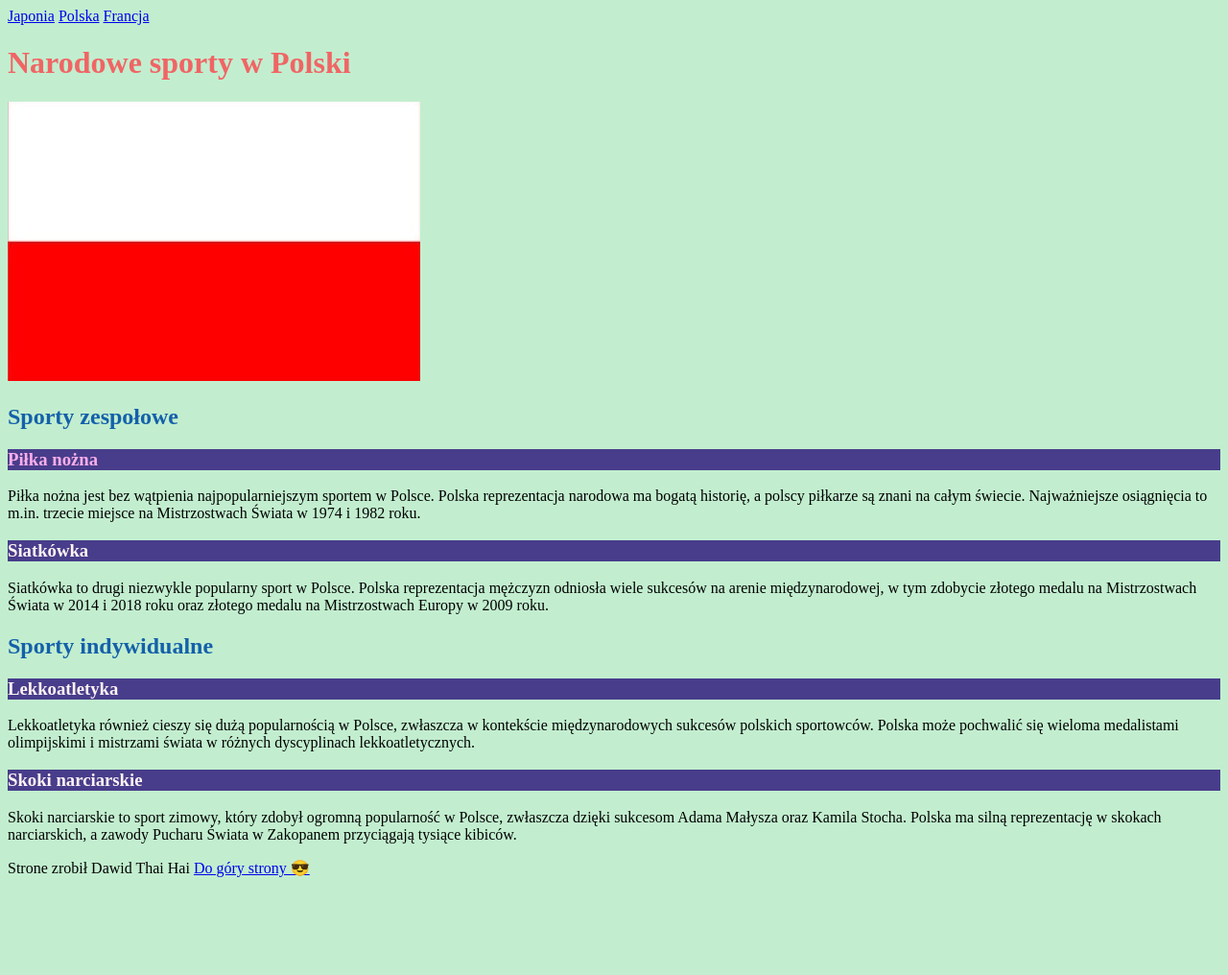
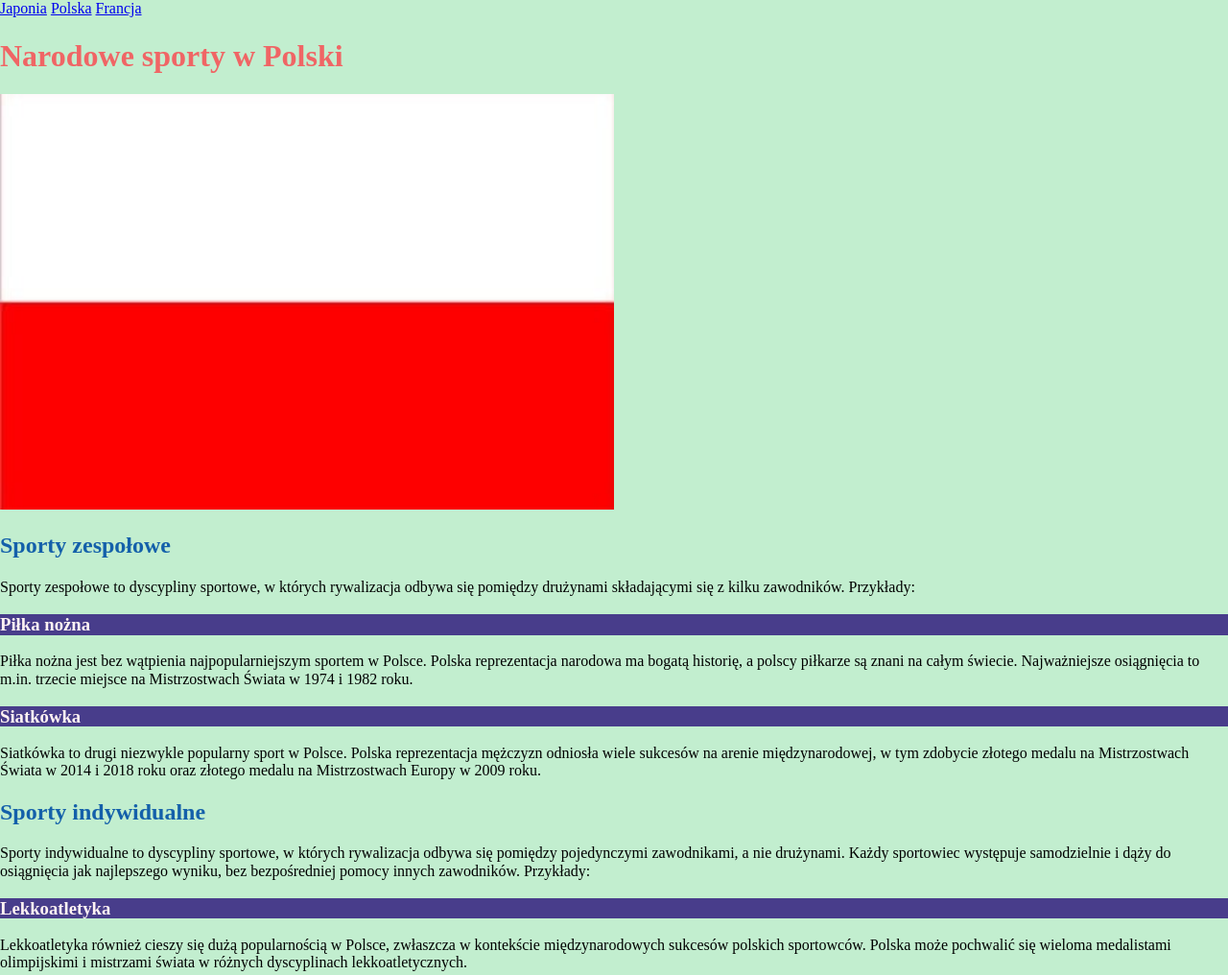
Before and after one commit to Qkari17/Strona_sport, a plain HTML site: page narodowe_sporty_polski.html in a window 1280 px wide. Shown: the top 1016 px of the page at 96% size. Before the commit the page ends 930 px from the top, so only its background shows below. Drawn offline with Linux system fonts and the light colour scheme.

Commit message:
Dodane BEM

```diff
--- a/main.js
+++ b/main.js
@@ -1,7 +1,6 @@
 const firstName = "Dawid"
 const age = 26
 
-alert('halo')
 
 
 console.log(`Nazywam się ${firstName} i mam ${age} lat`);
--- a/narodowe_sporty_polski.html
+++ b/narodowe_sporty_polski.html
@@ -6,47 +6,55 @@
 	<meta name="viewport" content="width=device-width, initial-scale=1.0">
 	<title>Projekt1</title>
 	<link href="style.css" rel="stylesheet" type="text/css">
+	<link href="normalize.css" rel="stylesheet" type="text/css">
 </head>
 
 <body>
 	<header>
-		<nav>
-			<a href="index.html">Japonia</a>
-			<a href="narodowe_sporty_polski.html">Polska</a>
-			<a href="narodowe_sporty_francja.html">Francja</a>
+		<nav class="navigation">
+			<a href="index.html" class="navigation__link">Japonia</a>
+			<a href="narodowe_sporty_polski.html" class="navigation__link">Polska</a>
+			<a href="narodowe_sporty_francja.html" class="navigation__link">Francja</a>
 		</nav>
 	</header>
 	<main>
 		<header>
-			<h1>Narodowe sporty w Polski</h1>
-			<img src="Flaga_polska_110_70_cm.jpg" alt="flagaPolski">
+			<h1 class="header">Narodowe sporty w Polski</h1>
+			<img src="Flaga_polska_110_70_cm.jpg" alt="flagaPolski" class="header__image">
 		</header>
-		<section>
-			<h2>Sporty zespołowe</h2>
-			<article>
-				<h3 class="footBall">Piłka nożna</h3>
-				<p>Piłka nożna jest bez wątpienia najpopularniejszym sportem w Polsce. Polska reprezentacja narodowa ma
+		<section class="section">
+			<h2 class="section__header">Sporty zespołowe</h2>
+			<p class="section_text">Sporty zespołowe to dyscypliny sportowe, w których rywalizacja odbywa się pomiędzy drużynami składającymi
+				się
+				z kilku zawodników. Przykłady:</p>
+			<article class="section__article">
+				<h3 class="section__article_header">Piłka nożna</h3>
+				<p class="section__article_text">Piłka nożna jest bez wątpienia najpopularniejszym sportem w Polsce. Polska reprezentacja narodowa ma
 					bogatą historię, a polscy piłkarze są znani na całym świecie. Najważniejsze osiągnięcia to m.in.
 					trzecie miejsce na Mistrzostwach Świata w 1974 i 1982 roku.</p>
 			</article>
-			<article>
-				<h3>Siatkówka</h3>
-				<p>Siatkówka to drugi niezwykle popularny sport w Polsce. Polska reprezentacja mężczyzn odniosła wiele
+			<article class="section__article">
+				<h3 class="section__article_header">Siatkówka</h3>
+				<p class="section__article_text">Siatkówka to drugi niezwykle popularny sport w Polsce. Polska reprezentacja mężczyzn odniosła wiele
 					sukcesów na arenie międzynarodowej, w tym zdobycie złotego medalu na Mistrzostwach Świata w 2014 i
 					2018 roku oraz złotego medalu na Mistrzostwach Europy w 2009 roku.</p>
 			</article>
 		</section>
-		<section>
-			<h2>Sporty indywidualne</h2>
-			<article>
-				<h3>Lekkoatletyka</h3>
-				<p>Lekkoatletyka również cieszy się dużą popularnością w Polsce, zwłaszcza w kontekście międzynarodowych
+		<section class="section">
+			<h2 class="section__header">Sporty indywidualne</h2>
+			<p class="section_text">Sporty indywidualne to dyscypliny sportowe, w których rywalizacja odbywa się pomiędzy pojedynczymi
+				zawodnikami, a nie drużynami. Każdy sportowiec występuje samodzielnie i dąży do osiągnięcia jak
+				najlepszego
+				wyniku, bez bezpośredniej pomocy innych zawodników. Przykłady:</p>
+			<article class="section__article">
+				<h3 class="section__article_header">Lekkoatletyka</h3>
+				<p class="section__article_text">Lekkoatletyka również cieszy się dużą popularnością w Polsce, zwłaszcza w kontekście międzynarodowych
 					sukcesów polskich sportowców. Polska może pochwalić się wieloma medalistami olimpijskimi i mistrzami
 					świata w różnych dyscyplinach lekkoatletycznych.</p>
 			</article>
-			<article>
-				<h3>Skoki narciarskie</h3>
-				<p>Skoki narciarskie to sport zimowy, który zdobył ogromną popularność w Polsce, zwłaszcza dzięki
+			<article class="section__article">
+				<h3 class="section__article_header">Skoki narciarskie</h3>
+				<p class="section__article_text">Skoki narciarskie to sport zimowy, który zdobył ogromną popularność w Polsce, zwłaszcza dzięki
 					sukcesom Adama Małysza oraz Kamila Stocha. Polska ma silną reprezentację w skokach narciarskich, a
 					zawody Pucharu Świata w Zakopanem przyciągają tysiące kibiców.</p>
 			</article>
--- a/style.css
+++ b/style.css
@@ -1,3 +1,11 @@
+html {
+    box-sizing: border-box;
+}
+
+*, *:before, *:after {
+    box-sizing: inherit;
+}
+
 body{
     background-color: #c2eecf
 }
@@ -10,9 +18,19 @@ h3{background-color: darkslateblue
 }
 h3{color: rgb(255, 243, 243);
  }
-.footBall{
-    color: rgb(251, 174, 234);
-}
+
 #judo{
     color: rgb(125, 2, 107);
 }
+.box{
+    width: 200px;
+    height: 200px;
+    background-color: red;
+    padding: 40px;
+}
+.Header__link{
+    color: inherit;
+}
+.header__image{
+    width: 50%;
+}
```
Also changed, not shown: index.html (+28 -28 lines).
